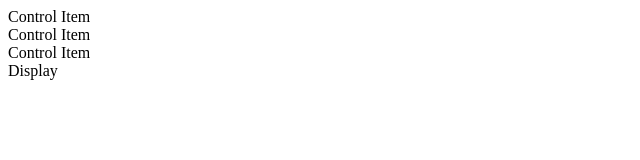
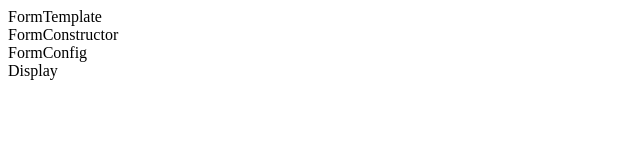
Before and after one commit to tony-blackie/form-constructor, a React app: page / in a window 1280 px wide. Shown: the top 160 px of the page, without its empty margins (0-640 px from the left). Built offline with nearby package versions, Linux system fonts and the light colour scheme.

Commit message:
Add Control components

```diff
--- a/src/components/ControlPanel.jsx
+++ b/src/components/ControlPanel.jsx
@@ -1,12 +1,16 @@
 import React, { Component } from 'react';
+
+import FormTemplate from './FormTemplate.jsx';
+import FormConstructor from './FormConstructor.jsx';
+import FormConfig from './FormConfig.jsx';
 
 export default class ControlPanel extends Component {
     render() {
         return (
             <div>
-                <div>Control Item</div>
-                <div>Control Item</div>
-                <div>Control Item</div>
+                <FormTemplate />
+                <FormConstructor />
+                <FormConfig />
             </div>
         );
     }
--- /dev/null
+++ b/src/components/FormConfig.jsx
@@ -0,0 +1,9 @@
+import React, { Component } from 'react';
+
+export default class FormConfig extends Component {
+    render() {
+        return (
+            <div>FormConfig</div>
+        );
+    }
+}
--- /dev/null
+++ b/src/components/FormConstructor.jsx
@@ -0,0 +1,9 @@
+import React, { Component } from 'react';
+
+export default class FormConstructor extends Component {
+    render() {
+        return (
+            <div>FormConstructor</div>
+        );
+    }
+}
--- /dev/null
+++ b/src/components/FormTemplate.jsx
@@ -0,0 +1,9 @@
+import React, { Component } from 'react';
+
+export default class FormTemplate extends Component {
+    render() {
+        return (
+            <div>FormTemplate</div>
+        );
+    }
+}
```
